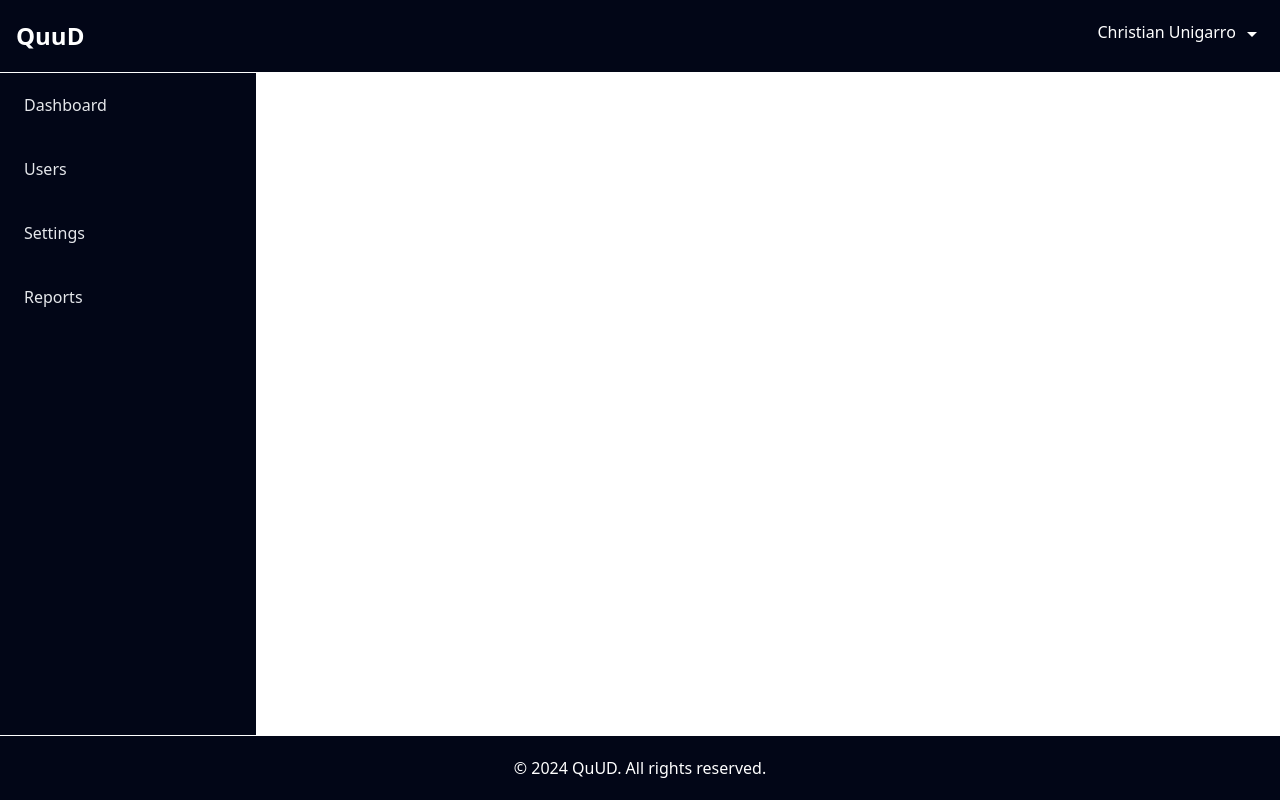
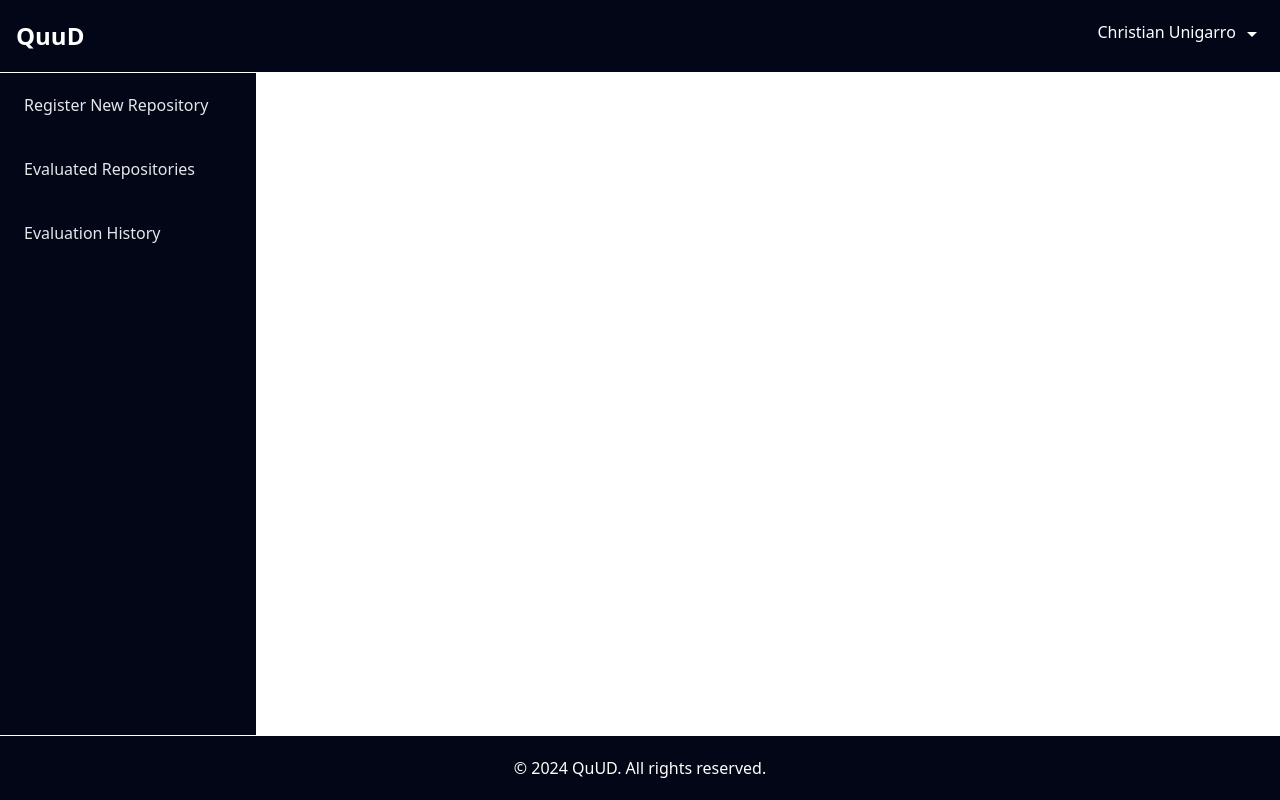
Before and after one commit to cunigarro/quud-system-front, an Angular app: page /admin in a window 1280 px wide. Built offline with nearby package versions, Linux system fonts and the light colour scheme.

Commit message:
Add routes to dashboard pages.

```diff
--- a/src/app/app.config.ts
+++ b/src/app/app.config.ts
@@ -4,5 +4,8 @@ import { provideRouter } from '@angular/router';
 import { routes } from './app.routes';
 
 export const appConfig: ApplicationConfig = {
-  providers: [provideZoneChangeDetection({ eventCoalescing: true }), provideRouter(routes)]
+  providers: [
+    provideZoneChangeDetection({ eventCoalescing: true }),
+    provideRouter(routes)
+  ]
 };
--- a/src/app/pages/dashboard/components/sidebar/sidebar.component.html
+++ b/src/app/pages/dashboard/components/sidebar/sidebar.component.html
@@ -1,16 +1,13 @@
 <aside class="w-64 bg-slate-950 text-white flex flex-col h-full">
   <nav class="flex-1">
-    <a href="#" class="block py-5 px-6 text-gray-200 hover:bg-white hover:text-slate-950"
-      >Dashboard</a
+    <a href="register-repositories" class="block py-5 px-6 text-gray-200 hover:bg-white hover:text-slate-950"
+      >Register New Repository</a
     >
-    <a href="#" class="block py-5 px-6 text-gray-200 hover:bg-white hover:text-slate-950"
-      >Users</a
+    <a href="evaluate-repositories" class="block py-5 px-6 text-gray-200 hover:bg-white hover:text-slate-950"
+      >Evaluated Repositories</a
     >
-    <a href="#" class="block py-5 px-6 text-gray-200 hover:bg-white hover:text-slate-950"
-      >Settings</a
-    >
-    <a href="#" class="block py-5 px-6 text-gray-200 hover:bg-white hover:text-slate-950"
-      >Reports</a
+    <a href="evaluate-history" class="block py-5 px-6 text-gray-200 hover:bg-white hover:text-slate-950"
+      >Evaluation History</a
     >
   </nav>
 </aside>
--- a/src/app/pages/dashboard/dashboard.component.ts
+++ b/src/app/pages/dashboard/dashboard.component.ts
@@ -1,8 +1,9 @@
 import { Component, OnInit } from '@angular/core';
-import { RouterModule } from '@angular/router';
+import { provideRouter, RouterModule } from '@angular/router';
 import { HeaderComponent } from './components/header/header.component';
 import { SidebarComponent } from './components/sidebar/sidebar.component';
 import { FooterComponent } from './components/footer/footer.component';
+import { routes } from './dashboard.routes';
 
 @Component({
   selector: 'app-dashboard',
--- /dev/null
+++ b/src/app/pages/dashboard/dashboard.config.ts
@@ -0,0 +1,7 @@
+import { ApplicationConfig, provideZoneChangeDetection } from '@angular/core';
+import { provideRouter } from '@angular/router';
+import { routes } from './dashboard.routes';
+
+export const dashboardConfig: ApplicationConfig = {
+  providers: [provideZoneChangeDetection({ eventCoalescing: true }), provideRouter(routes)]
+};
--- /dev/null
+++ b/src/app/pages/dashboard/dashboard.routes.ts
@@ -0,0 +1,26 @@
+import { EvaluateHistoryComponent } from './pages/evaluation-history/evaluation-history.component';
+import { EvaluateReposComponent } from './pages/evalute-repos/evaluate-repos.component';
+import { RegisterReposComponent } from './pages/register-repos/register-repos.component';
+import { DashboardComponent } from './dashboard.component';
+
+export const routes: any = [
+  {
+    path: '',
+    redirect: 'register-repositories',
+    component: DashboardComponent,
+    children: [
+      {
+        path: 'register-repositories',
+        component: RegisterReposComponent,
+      },
+      {
+        path: 'evaluate-repositories',
+        component: EvaluateReposComponent,
+      },
+      {
+        path: 'evaluate-history',
+        component: EvaluateHistoryComponent,
+      },
+    ],
+  },
+];
--- /dev/null
+++ b/src/app/pages/dashboard/pages/evaluation-history/evaluation-history.component.html
@@ -0,0 +1 @@
+Evaluation History
--- /dev/null
+++ b/src/app/pages/dashboard/pages/evaluation-history/evaluation-history.component.ts
@@ -0,0 +1,10 @@
+import { Component, OnInit } from '@angular/core';
+
+@Component({
+  templateUrl: './evaluation-history.component.html'
+})
+export class EvaluateHistoryComponent implements OnInit {
+  constructor() { }
+
+  ngOnInit(): void { }
+}
--- /dev/null
+++ b/src/app/pages/dashboard/pages/evalute-repos/evaluate-repos.component.html
@@ -0,0 +1 @@
+Evaluate Repositories
--- /dev/null
+++ b/src/app/pages/dashboard/pages/evalute-repos/evaluate-repos.component.ts
@@ -0,0 +1,10 @@
+import { Component, OnInit } from '@angular/core';
+
+@Component({
+  templateUrl: './evaluate-repos.component.html'
+})
+export class EvaluateReposComponent implements OnInit {
+  constructor() { }
+
+  ngOnInit(): void { }
+}
--- /dev/null
+++ b/src/app/pages/dashboard/pages/register-repos/register-repos.component.html
@@ -0,0 +1 @@
+Register Repositories
--- /dev/null
+++ b/src/app/pages/dashboard/pages/register-repos/register-repos.component.ts
@@ -0,0 +1,10 @@
+import { Component, OnInit } from '@angular/core';
+
+@Component({
+  templateUrl: './register-repos.component.html'
+})
+export class RegisterReposComponent implements OnInit {
+  constructor() { }
+
+  ngOnInit(): void { }
+}
```
